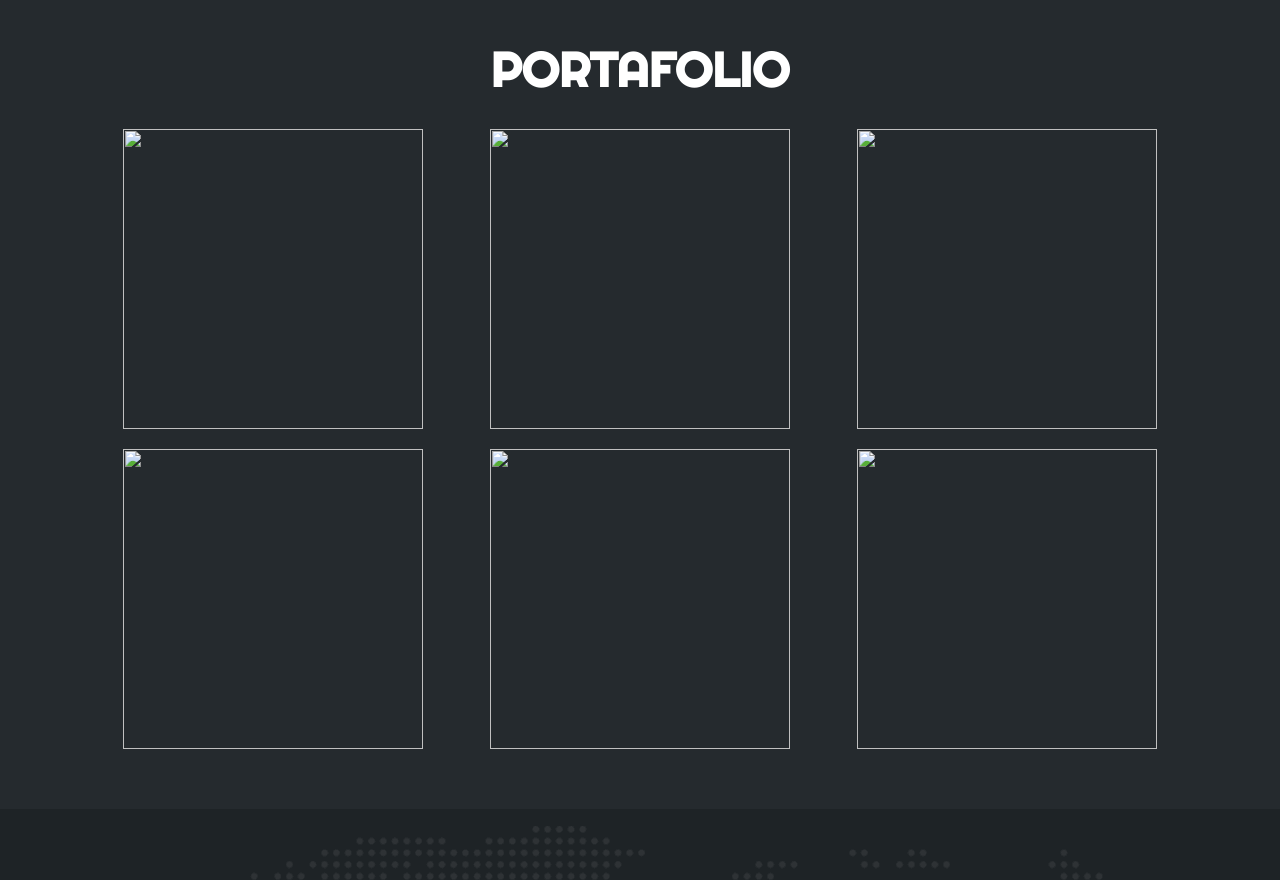
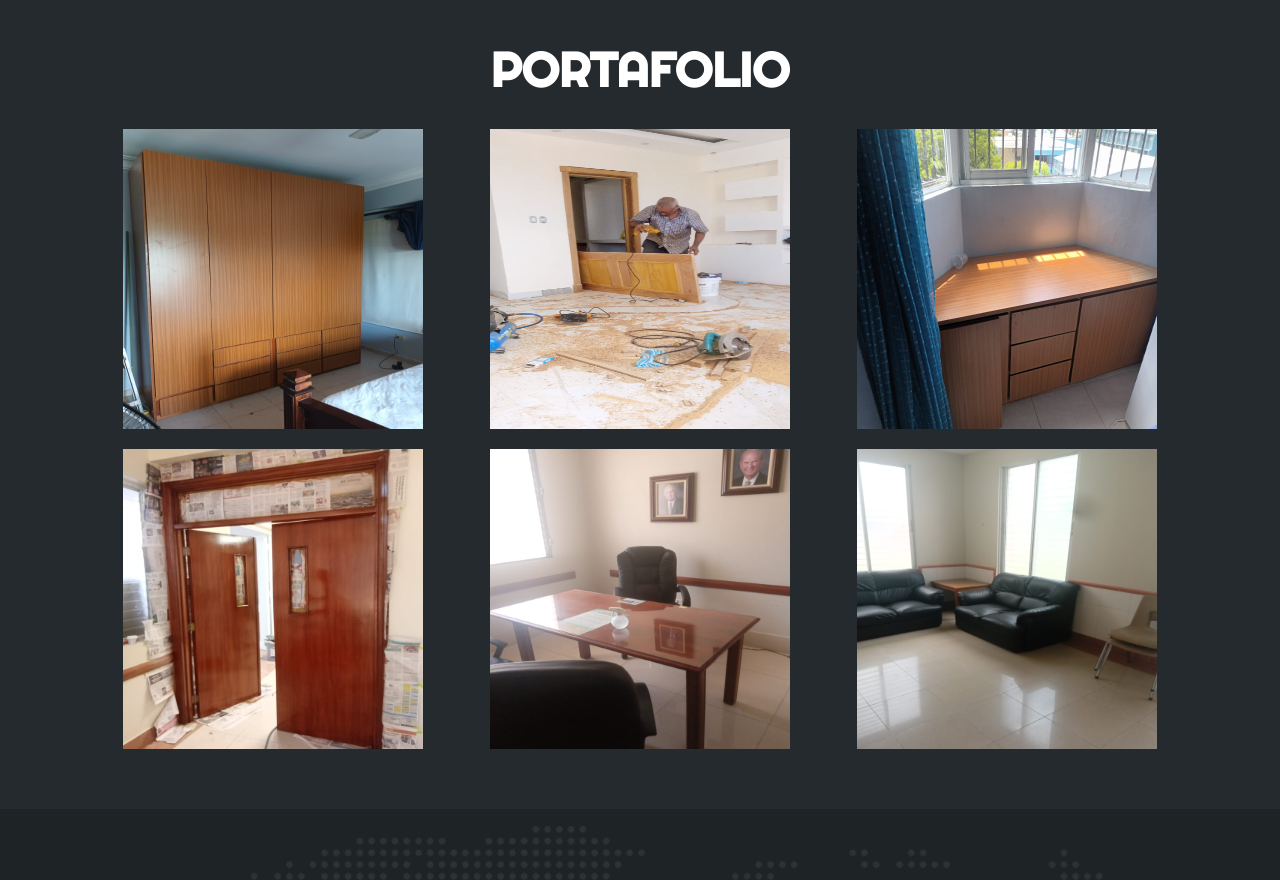
Before and after one commit to TechAndSoft/portafolioalc.github.io, a plain HTML site: page index.html in a window 1280 px wide. Shown: the part 1920-2800 px from the top of the page. Drawn offline with nearby package versions, Linux system fonts and the light colour scheme; files whose address does not match are found by name.

Commit message:
Update index.html

```diff
--- a/index.html
+++ b/index.html
@@ -36,7 +36,7 @@
     <section id="inicio" class="inicio">
         <div class="contenido-banner">
             <div class="contenedor-img">
-                <img src="img/alca.jpg" alt="">
+                <img src="alca.jpg" alt="">
             </div>
             <h1>Florentino Alcantara</h1>
             <h2> Técnico - Carpintero</h2>
@@ -308,42 +308,42 @@
             <h2>PORTAFOLIO</h2>
             <div class="galeria">
                 <div class="proyecto">
-                    <img src="img/port1.jpg" alt="" style="height: 300px; width: 300px;">
+                    <img src="port1.jpg" alt="" style="height: 300px; width: 300px;">
                     <div class="overlay">
                         <h3>Closet</h3>
                         <p></p>
                     </div>
                 </div>
                 <div class="proyecto">
-                    <img src="img/port2.jpg" alt="" style="height: 300px; width: 300px;">
+                    <img src="port2.jpg" alt="" style="height: 300px; width: 300px;">
                     <div class="overlay">
                         <h3>Instalación de puerta</h3>
                         <p></p>
                     </div>
                 </div>
                 <div class="proyecto">
-                    <img src="img/port3.jpg" alt="" style="height: 300px; width: 300px;">
+                    <img src="port3.jpg" alt="" style="height: 300px; width: 300px;">
                     <div class="overlay">
                         <h3>Escritorio</h3>
                         <p></p>
                     </div>
                 </div>
                 <div class="proyecto">
-                    <img src="img/port4.jpg" alt="" style="height: 300px; width: 300px;">
+                    <img src="port4.jpg" alt="" style="height: 300px; width: 300px;">
                     <div class="overlay">
                         <h3>Puertas</h3>
                         <p></p>
                     </div>
                 </div>
                 <div class="proyecto">
-                    <img src="img/port5.jpg" alt="" style="height: 300px; width: 300px;">
+                    <img src="port5.jpg" alt="" style="height: 300px; width: 300px;">
                     <div class="overlay">
                         <h3>Escritorio</h3>
                         <p></p>
                     </div>
                 </div>
                 <div class="proyecto">
-                    <img src="img/port6.jpg" alt="" style="height: 300px; width: 300px;">
+                    <img src="port6.jpg" alt="" style="height: 300px; width: 300px;">
                     <div class="overlay">
                         <h3>Sofa</h3>
                         <p></p>
```
